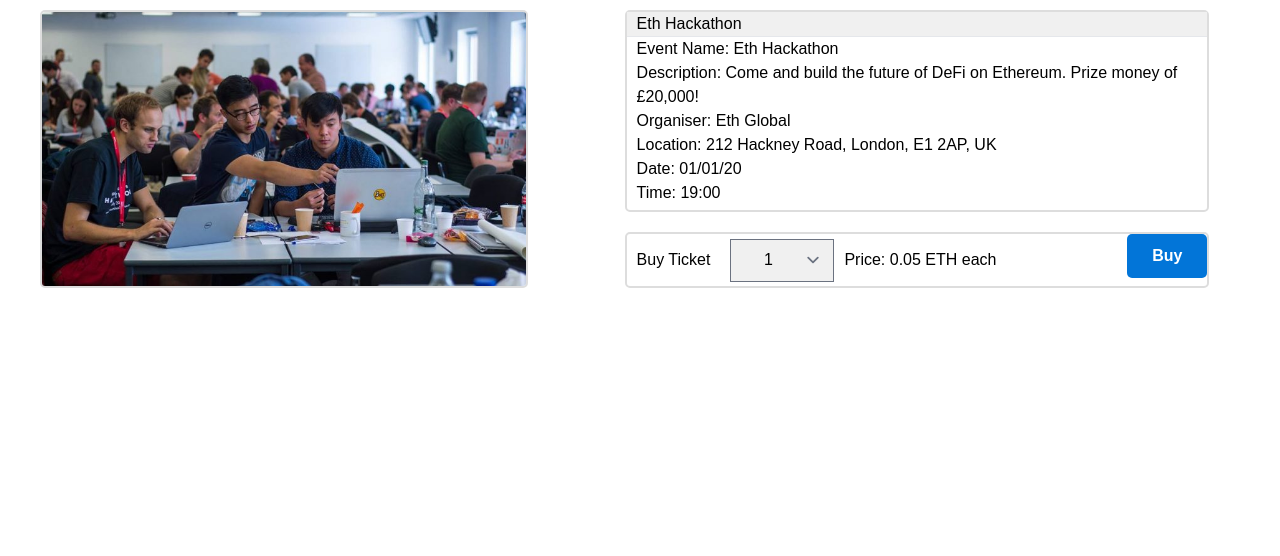
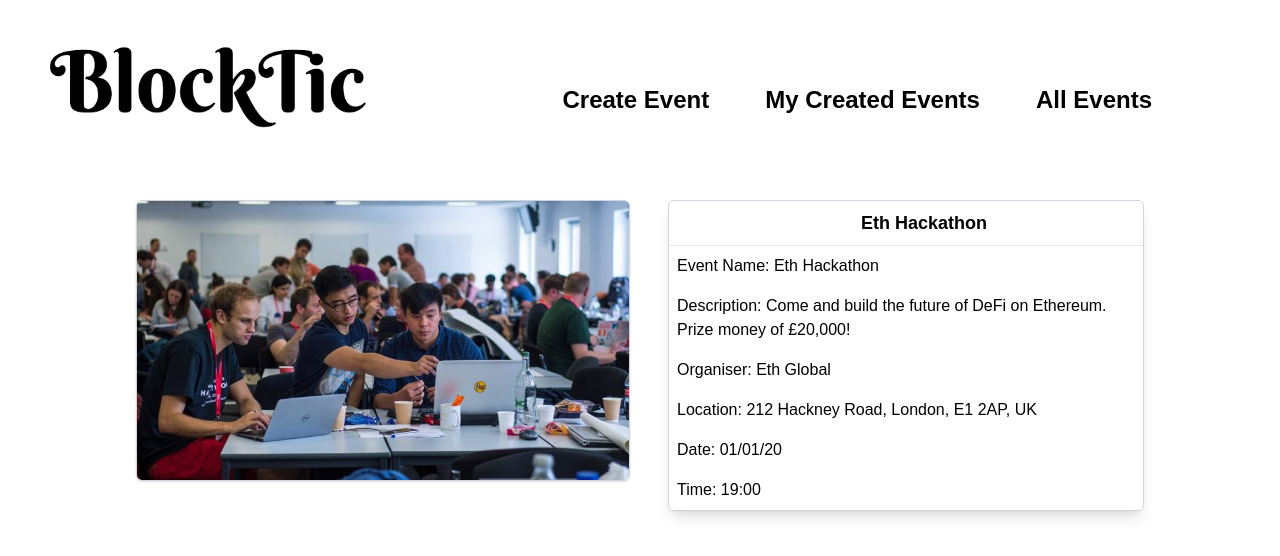
Before and after one commit to encode-g16/final-project-frontend, a React (Create React App) app: page /events/1 in a window 1280 px wide. Shown: the top 556 px of the page. Built offline with nearby package versions, Linux system fonts and the light colour scheme.

Commit message:
updating event page with tailwind

```diff
--- a/src/components/Header.tsx
+++ b/src/components/Header.tsx
@@ -4,7 +4,7 @@ const Header = () => {
   return (
     <div className="header-outer-container">
       <div className="logo-container">
-          <img src="blocktic_logo.png" alt="logo" className="logo-img" />
+          <img src="/blocktic_logo.png" alt="logo" className="logo-img" />
       </div>
       <div className="menu-container">
         <ul className="menu-list">
--- a/src/pages/Event.tsx
+++ b/src/pages/Event.tsx
@@ -1,6 +1,6 @@
 import React from 'react';
+import { useParams } from "react-router-dom";
 import Header from '../components/Header';
-import { useParams } from "react-router-dom";
 
   //temporary data until we have the API to call
 const event = {
@@ -26,6 +26,32 @@ export default function Event() {
     //const event = fetchEvent(useParams().id);
 
   return (
+    <div>
+        <header>
+            <Header/>
+        </header>
+        <div className="block mx-auto md:grid md:grid-cols-4 md:gap-10 md:max-w-screen-lg">
+            <img src={event.imageUrl} alt="event banner"
+            className="block w-full mx-2 md:col-span-2 rounded-md border border-gray-300 shadow"/>
+
+            <div className='mx-2 border border-gray-300 rounded-md shadow-lg block md:col-span-2'>
+                <h1 className='w-full p-2 text-center text-lg font-semibold'>{event.title}</h1>
+                <hr/>
+                <p className="p-2">Event Name: {event.title}</p>
+                <p className="p-2">Description: {event.description}</p>
+                <p className="p-2">Organiser: {event.organiser}</p>
+                <p className="p-2">Location: {event.location}</p>
+                <p className="p-2">Date: {event.date}</p>
+                <p className="p-2">Time: {event.time}</p>
+            </div>
+
+        </div>
+    </div>
+  )
+}
+
+
+  /*
     <div className="event-details-container">
         <div className='event-picture-container'>
             <img className="event-picture" src={event.imageUrl} alt="{event.title}"/>
@@ -69,3 +95,5 @@ export default function Event() {
     </div>
   )
 }
+
+*/
```
